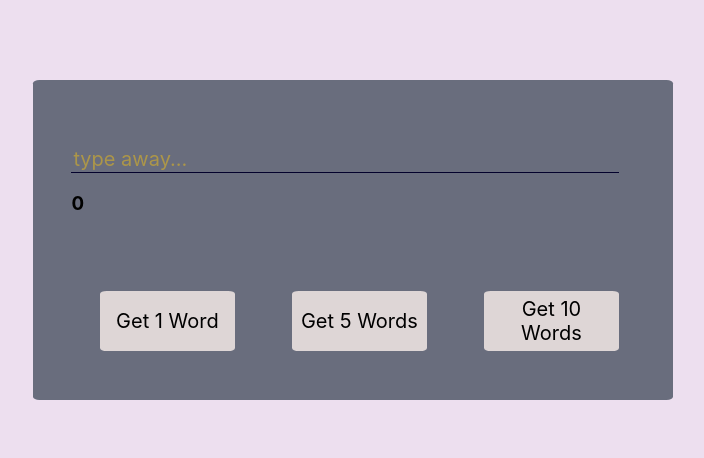
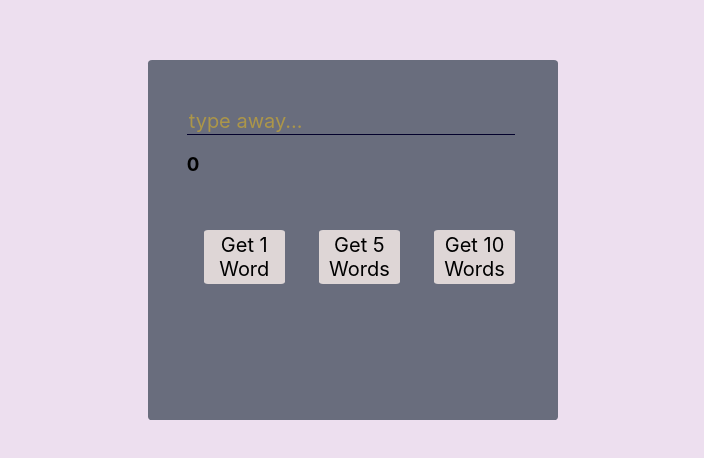
Before and after one commit to NoahAldhous/just-my-type, a React (Create React App) app in the folder my-app/: page / in a window 1280 px wide. Shown: the part 160-618 px from the top of the page, without its empty margins (287-991 px from the left). Built offline with nearby package versions, Linux system fonts and the light colour scheme; no server answers.

Commit message:
app.css updated

```diff
--- a/my-app/src/components/App/App.css
+++ b/my-app/src/components/App/App.css
@@ -1,38 +1,30 @@
-.App {
-  text-align: center;
+.Main {
+  display: flex;
+  flex-direction: column;
+  background-color: #EDDFEF;
+  height: 100vh;
+  width: 100vw;
+  justify-content: center;
+  align-items: center;
 }
 
-.App-logo {
-  height: 40vmin;
-  pointer-events: none;
+.Container {
+  display: flex;
+  flex-direction: column;
+  background-color: #696D7D;
+  min-height: 40%;
+  min-height: 45%;
+  border-radius: 1%;
+  padding-left: 3%;
+  padding-right: 2%;
 }
 
-@media (prefers-reduced-motion: no-preference) {
-  .App-logo {
-    animation: App-logo-spin infinite 20s linear;
-  }
+.Word-Container {
+  padding-top: 3%;
 }
 
-.App-header {
-  background-color: #282c34;
-  min-height: 100vh;
+.Button-Container {
   display: flex;
-  flex-direction: column;
-  align-items: center;
-  justify-content: center;
-  font-size: calc(10px + 2vmin);
-  color: white;
+  margin-top: 5%;
+  justify-content: space-evenly;
 }
-
-.App-link {
-  color: #61dafb;
-}
-
-@keyframes App-logo-spin {
-  from {
-    transform: rotate(0deg);
-  }
-  to {
-    transform: rotate(360deg);
-  }
-}
--- a/my-app/src/components/App/App.js
+++ b/my-app/src/components/App/App.js
@@ -9,29 +9,21 @@ function App() {
   //set default state of word and input box
   const [word, setWord] = useState("");
   const [userInput, setUserInput] = useState("");
-  //const [listOfWords, setListOfWords] = useState([]);
   const [wordCounter, setWordCounter] = useState(0);
 
   // (REFACTOR FOR MULTIPLE WORDS)
-  async function fetchData() {
-    const source = "https://random-word-api.herokuapp.com/word";
-    const response = await fetch(source);
+  async function getWord() {
+    const response = await fetch(`https://random-word-api.herokuapp.com/word`);
     const data = await response.json();
     console.log(data);
-    //'data' returns as an array of 1, so setting the word
-    //here as data[0] saves confusion down the line
+    //'data' returns as an array, so setting the word
     setWord(data[0]);
   }
 
   //useEffect hook stops error messages regarding promises being returned
   useEffect(() => {
-    fetchData();
-  }, []);
-
-  //gets one random word
-  function getWord() {
-    fetchData();
-  }
+    getWord();
+  },[]);
 
   //function that is called onKeyDown in Input component
   function handleKey(e) {
@@ -76,51 +68,18 @@ function App() {
   }
 
   return (
-    <main
-      style={{
-        display: "flex",
-        flexDirection: "column",
-        backgroundColor: "#EDDFEF",
-        height: "100vh",
-        width: "100vw",
-        justifyContent: "center",
-        alignItems: "center",
-
-      }}
-    >
-      <div
-        style={{
-          display: "flex",
-          flexDirection: "column",
-          backgroundColor: "#696D7D",
-          minHeight: "40%",
-          minWidth: "45%",
-          borderRadius: "1%",
-          paddingLeft: "3%",
-          paddingRight: "2%"
-        }}
-      >
-        <div
-          style={{
-            paddingTop: "3%",
-
-          }}
-        >
+    <main className= "Main">
+      <div className= "Container">
+        <div className= "Word-Container">
           <Header word={word} />
         </div>
         <Input handleChange={handleChange} handleKey={handleKey} />
         <h3>{wordCounter}</h3>
-        <form
-          style={{
-            display: "flex",
-            marginTop: "5%",
-            justifyContent: "space-evenly",
-          }}
-        >
-          <Button getWord={getWord} text={"Get 1 Word"} number={1} />
-          <Button getWord={getWord} text={"Get 5 Words"} number={5} />
-          <Button getWord={getWord} text={"Get 10 Words"} number={10} />
-        </form>
+        <span className= "Button-Container">
+          <Button text={"Get 1 Word"} number={1} />
+          <Button text={"Get 5 Words"} number={5} />
+          <Button text={"Get 10 Words"} number={10} />
+        </span>
       </div>
     </main>
   );
--- a/my-app/src/components/Button/index.js
+++ b/my-app/src/components/Button/index.js
@@ -1,23 +1,16 @@
-import { useState } from 'react';
 
 
-function Button({getWord, text, number}){
-const [words, setwords] = useState([]);
+function Button({ text, number, setWordNumber}){
 
-    async function fetchWord(number) {
-        const source = "https://random-word-api.herokuapp.com/word?number="+ number;
-        const response = await fetch(source);
-        const data = await response.json();
-        console.log(data)
-        setwords(data)
+    function handleClick(){
+        setWordNumber(number)
+        console.log(`wordNumber set to ${number}`)
     }
+
     return <button
         onClick = {
-            function(){
-                fetchWord(number)
-                console.log(`${number} button clicked`)
+            handleClick
             }
-        }
         style = {{
             border: 'none',
             margin: '5%',
@@ -29,7 +22,7 @@ const [words, setwords] = useState([]);
             backgroundColor : '#DED6D6'
         }}
     >
-    {text}{words}</button>
+    {text}</button>
 }
 
 export default Button
```
